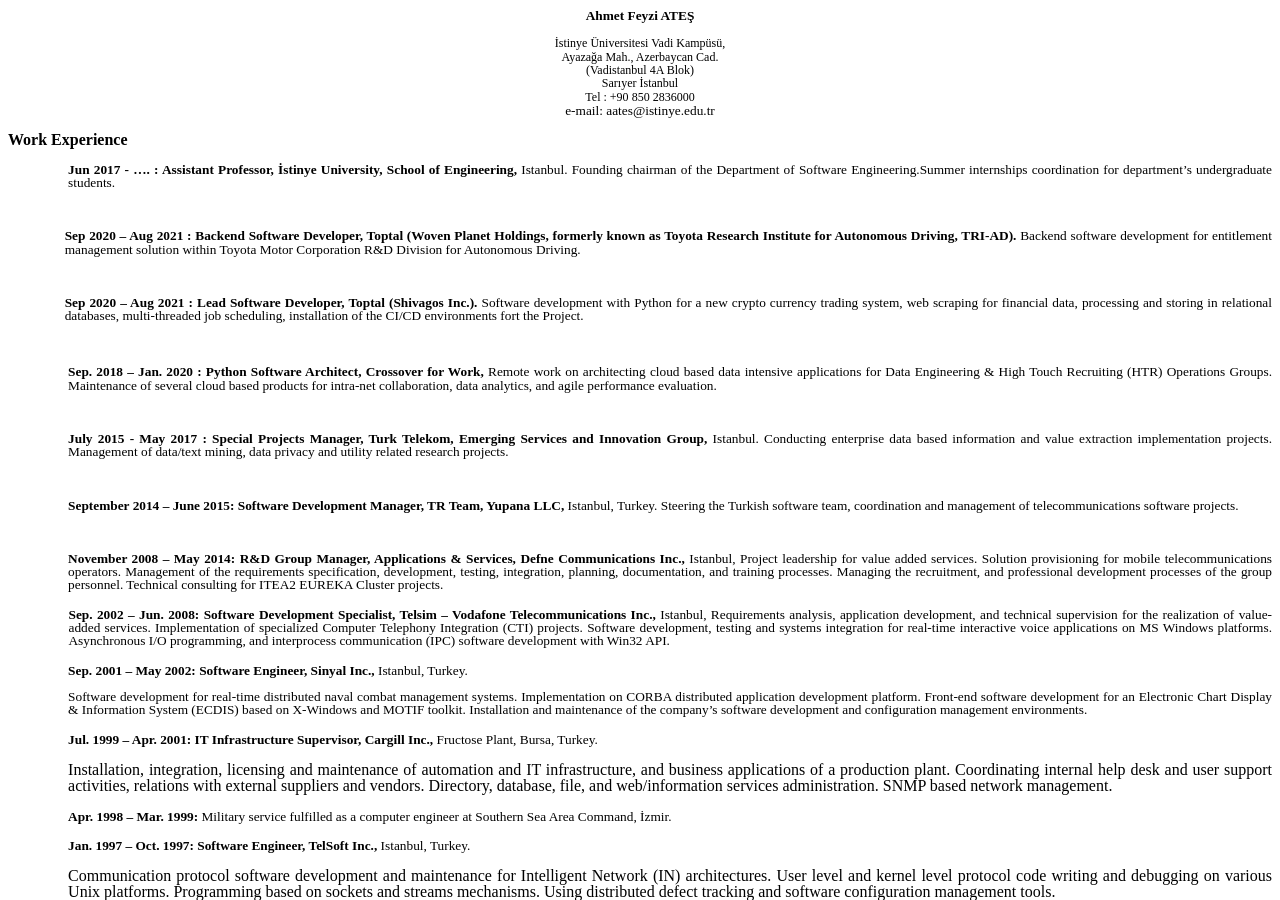
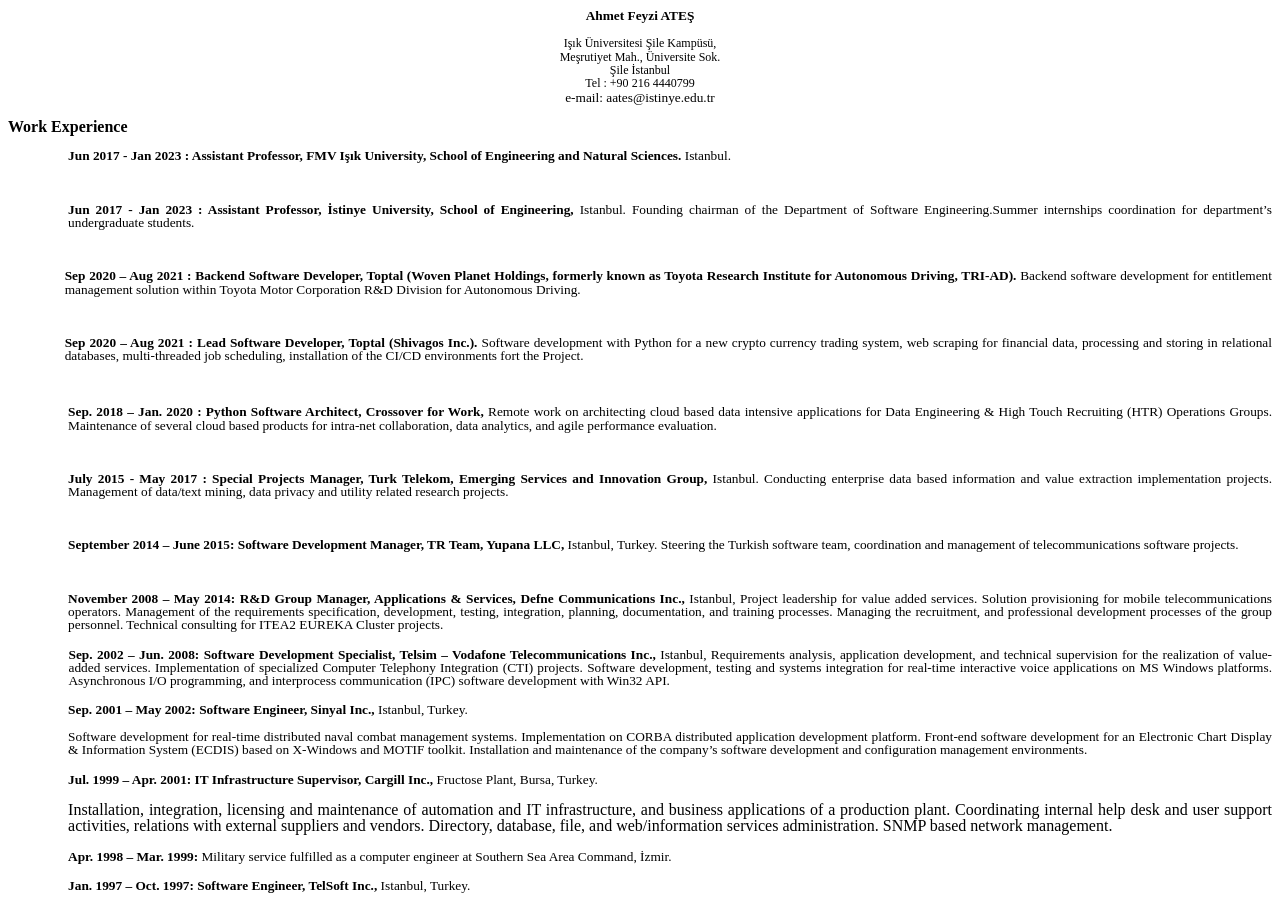
Before and after one commit to ahmetfeyziates/ahmetfeyziates.github.io, a Jekyll site: the page cv/index.html, which Jekyll copies as it is, in a window 1280 px wide and 900 px high. Built offline with Jekyll 4.4.1, drawn with Linux system fonts in a browser that asks for light colours.

Commit message:
Update index.html

```diff
--- a/cv/index.html
+++ b/cv/index.html
@@ -27,27 +27,22 @@
 <body lang="tr-TR" text="#000000" link="#0000ff" vlink="#800000" bgcolor="#ffffff" dir="ltr"><p lang="en-US" align="center" style="margin-bottom: 0cm; line-height: 100%">
 <font size="2" style="font-size: 10pt"><b>Ahmet Feyzi ATEŞ</b></font></p>
 <p class="western" align="center" style="margin-bottom: 0cm; line-height: 100%">
-<font color="#000000"><font size="2" style="font-size: 9pt"><span lang="en-US"> İstinye Üniversitesi Vadi Kampüsü,
+<font color="#000000"><font size="2" style="font-size: 9pt"><span lang="en-US"> Işık Üniversitesi Şile Kampüsü,
 </span></font></font>
 <br>
 <!p class="western" align="center" style="margin-bottom: 0cm; line-height: 100%">
 <font color="#000000"><font size="2" style="font-size: 9pt"><span lang="en-US">
-</span></font></font><font size="2" style="font-size: 9pt"><span lang="en-US"> Ayazağa Mah., Azerbaycan Cad.
+</span></font></font><font size="2" style="font-size: 9pt"><span lang="en-US"> Meşrutiyet Mah., Üniversite Sok.
 </span></font>
 <br>
 <!p class="western" align="center" style="margin-bottom: 0cm; line-height: 100%">
-<font color="#000000"><font size="2" style="font-size: 9pt"><span lang="en-US">
-</span></font></font><font size="2" style="font-size: 9pt"><span lang="en-US"> (Vadistanbul 4A Blok)
-</span></font>
-<br>
-<!p class="western" align="center" style="margin-bottom: 0cm; line-height: 100%">
-<font color="#000000"><font size="2" style="font-size: 9pt"><span lang="en-US">Sarıyer
+<font color="#000000"><font size="2" style="font-size: 9pt"><span lang="en-US">Şile
 </span></font></font><font size="2" style="font-size: 9pt"><span lang="en-US">İstanbul</span></font>
 <br>
 <!p class="western" align="center" style="margin-bottom: 0cm; line-height: 100%">
 <font size="2" style="font-size: 9pt"><span lang="en-US">Tel : +90
-</span></font><font color="#000000"><font size="2" style="font-size: 9pt"><span lang="en-US">850</span></font></font><font size="2" style="font-size: 9pt"><span lang="en-US">
-</span></font><font color="#000000"><font size="2" style="font-size: 9pt"><span lang="en-US">2836000</span></font></font>
+</span></font><font color="#000000"><font size="2" style="font-size: 9pt"><span lang="en-US">216</span></font></font><font size="2" style="font-size: 9pt"><span lang="en-US">
+</span></font><font color="#000000"><font size="2" style="font-size: 9pt"><span lang="en-US">4440799</span></font></font>
 <br>
 <!p class="western" align="center" style="margin-bottom: 0cm; line-height: 100%">
 <font size="2" style="font-size: 10pt">e-mail:
@@ -61,7 +56,14 @@
 <p lang="en-US" align="left" style="margin-bottom: 0cm; line-height: 100%">
 <font size="3" style="font-size: 12pt">	</font></p>
 <p class="western" align="justify" style="margin-left: 1.59cm; margin-bottom: 0cm; line-height: 100%">
-<span lang="en-US"><b>Jun 2017 - …. : Assistant Professor, İstinye
+<span lang="en-US"><b>Jun 2017 - Jan 2023 : Assistant Professor, FMV Işık
+University, School of Engineering and Natural Sciences. </b></span><span lang="en-US">Istanbul.</span></p>
+<p lang="en-US" class="western" align="justify" style="margin-left: 1.59cm; margin-bottom: 0cm; line-height: 100%">
+<br/>
+
+</p>
+<p class="western" align="justify" style="margin-left: 1.59cm; margin-bottom: 0cm; line-height: 100%">
+<span lang="en-US"><b>Jun 2017 - Jan 2023 : Assistant Professor, İstinye
 University, School of Engineering, </b></span><span lang="en-US">Istanbul.
 Founding chairman of the Department of Software Engineering.Summer internships coordination for department’s undergraduate students.</span></p>
 <p lang="en-US" class="western" align="justify" style="margin-left: 1.59cm; margin-bottom: 0cm; line-height: 100%">
```
